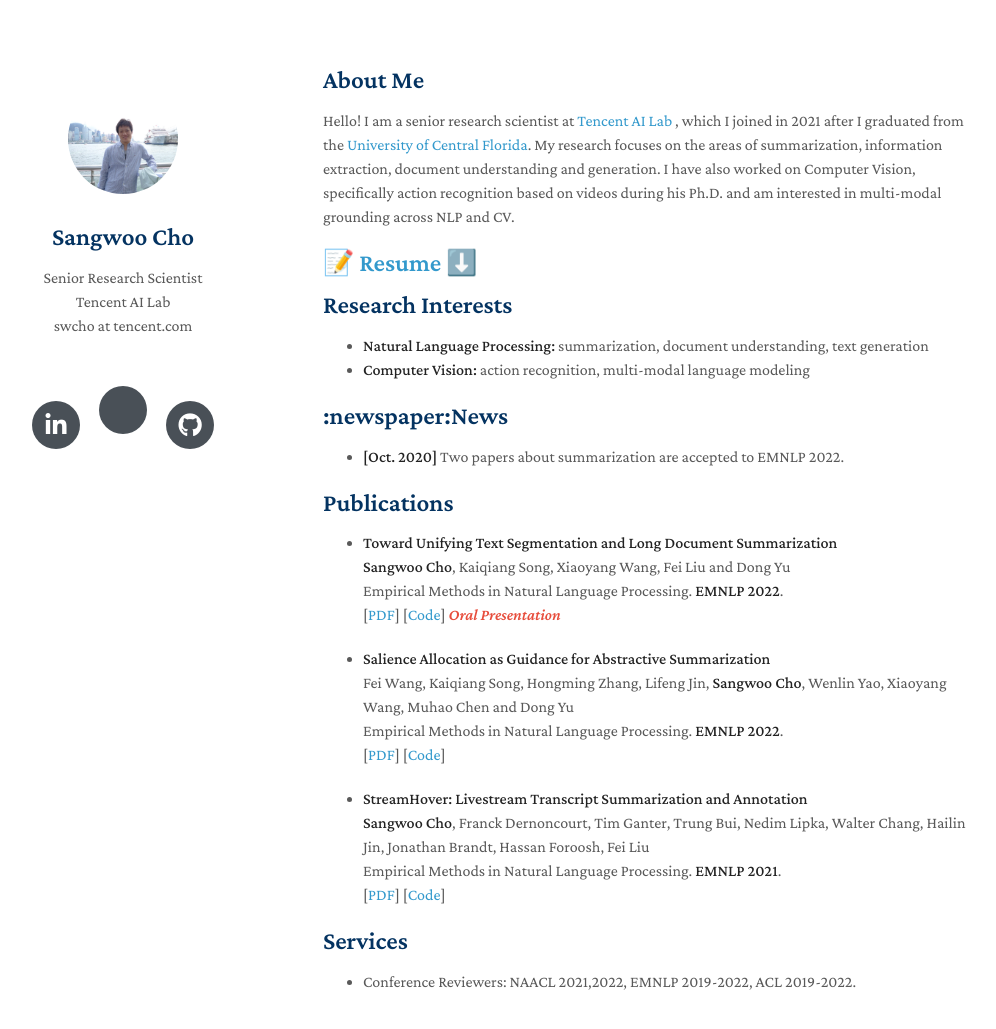
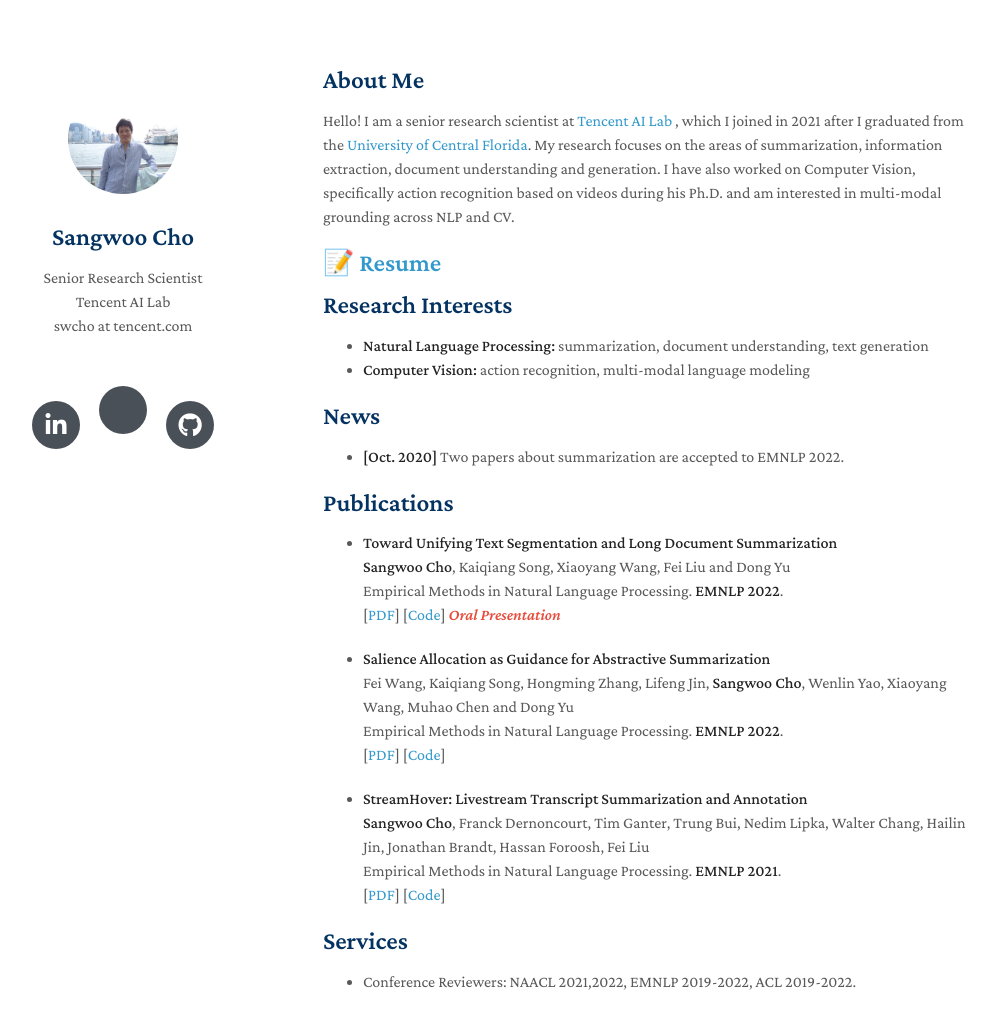
Before and after one commit to sangwoo3/sangwoo3.github.io, a Jekyll site: the page built from index.md, in a window 1280 px wide and 1088 px high. Shown: the top 1029 px of the window, without its empty margins (147-1143 px from the left). Built offline with Jekyll 4.4.1, drawn with Linux system fonts in a browser that asks for light colours; nearby versions of some CDN libraries; a style sheet for code colours, icons or effects is not loaded; our own code applies the rules of GitHub Pages for plain Markdown files; some of the changed lines change nothing that is shown.

Commit message:
new homepage

```diff
--- a/index.md
+++ b/index.md
@@ -6,14 +6,14 @@ layout: homepage
 
 Hello! I am a senior research scientist at [Tencent AI Lab](https://ai.tencent.com/ailab/nlp/en/index.html) , which I joined in 2021 after I graduated from the [University of Central Florida](http://www.ucf.edu/). My research  focuses on the areas of summarization, information extraction,  document understanding and generation. I have also worked on Computer Vision, specifically action recognition based on videos during his Ph.D. and am interested in multi-modal grounding across NLP and CV.
 
-## 📝 [Resume](./assets/resume/Resume_Sangwoo_Cho.pdf) ⬇️
+## 📝 [Resume](./assets/resume/Resume_Sangwoo_Cho.pdf)
 
 ## Research Interests
 
 - **Natural Language Processing:** summarization, document understanding, text generation
 - **Computer Vision:** action recognition, multi-modal language modeling
 
-## :newspaper:News
+## News
 
 - **[Oct. 2020]** Two papers about summarization are accepted to EMNLP 2022.
 
```
